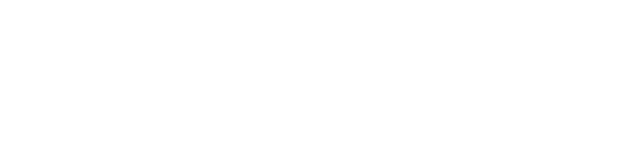
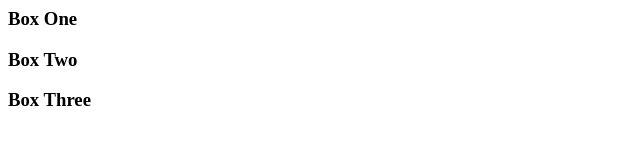
Before and after one commit to reggieblow/myappsample, a plain HTML site: page index.html in a window 1280 px wide. Shown: the whole page, without its empty margins (0-640 px from the left). Drawn offline with Linux system fonts and the light colour scheme.

Commit message:
Added a container with 3 box(div) elements

```diff
--- a/index.html
+++ b/index.html
@@ -1,6 +1,21 @@
 <html>
-    <head>
+
+<head>
     <title>This is my app!</title>
-    </head>
-    <body></body>
+</head>
+
+<body>
+    <div class="containter-1">
+        <div class="box-1">
+            <h3>Box One</h3>
+        </div>
+        <div class="box-2">
+            <h3>Box Two</h3>
+        </div>
+        <div class="box-3">
+            <h3>Box Three</h3>
+        </div>
+    </div>
+</body>
+
 </html>
```
